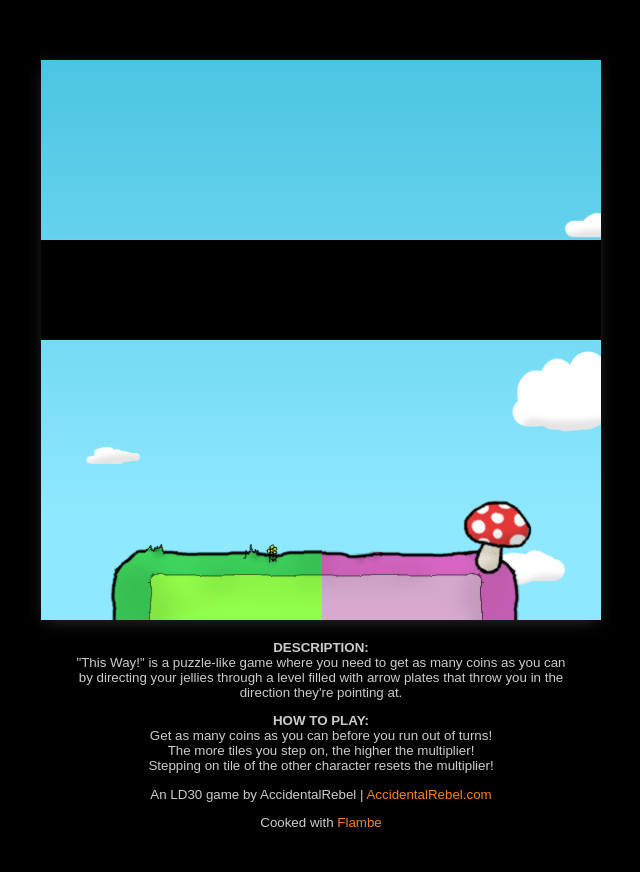
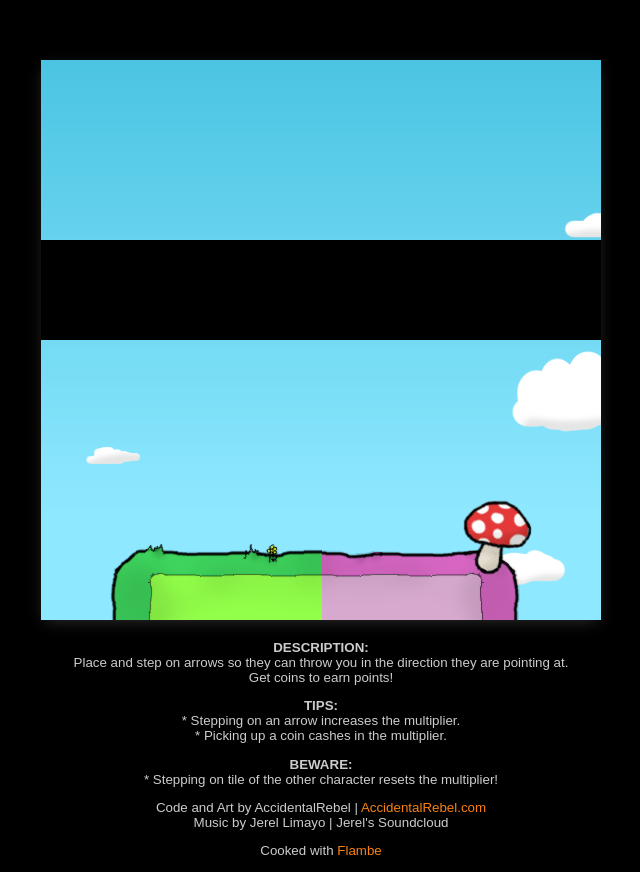
Before and after one commit to accidentalrebel/This-Way-LD30-Game, a plain HTML site: page index.html in a window 1280 px wide. Shown: the whole page, without its empty margins (319-959 px from the left). Before the commit the page ends 843 px from the top, so only its background shows below. Drawn offline with Linux system fonts and the light colour scheme; no server answers.

Commit message:
Update index.html

```diff
--- a/index.html
+++ b/index.html
@@ -49,16 +49,20 @@
 <footer class="no-mobile">
 	<p style="width: 500px; margin: 0 auto;">
 		<b>DESCRIPTION:</b><br />
-		"This Way!" is a puzzle-like game where you need to get as many coins as you can by directing your jellies through a level filled with arrow plates that throw you in the direction they're pointing at.
+		Place and step on arrows so they can throw you in the direction they are pointing at. Get coins to earn points!
 	</p>
 	<p>
-		<b>HOW TO PLAY:</b><br />
-		Get as many coins as you can before you run out of turns!<br />
-		The more tiles you step on, the higher the multiplier!<br />
-		Stepping on tile of the other character resets the multiplier!<br />
+		<b>TIPS:</b><br />
+		* Stepping on an arrow increases the multiplier.<br/ >
+		* Picking up a coin cashes in the multiplier.<br/>
 	</p>
 	<p>
-		An LD30 game by AccidentalRebel | <a href="http://www.accidentalrebel.com">AccidentalRebel.com</a>
+		<b>BEWARE:</b><br />
+		* Stepping on tile of the other character resets the multiplier!
+	</p>
+	<p>
+		Code and Art by AccidentalRebel | <a href="http://www.accidentalrebel.com">AccidentalRebel.com</a><br />
+		Music by Jerel Limayo | <a href="https://soundcloud.com/limayojerel/sets/gamemusic"></a>Jerel's Soundcloud</a>
 	</p>
 	<p>Cooked with <a href="http://getflambe.com">Flambe</a></p>
 </footer>
```
